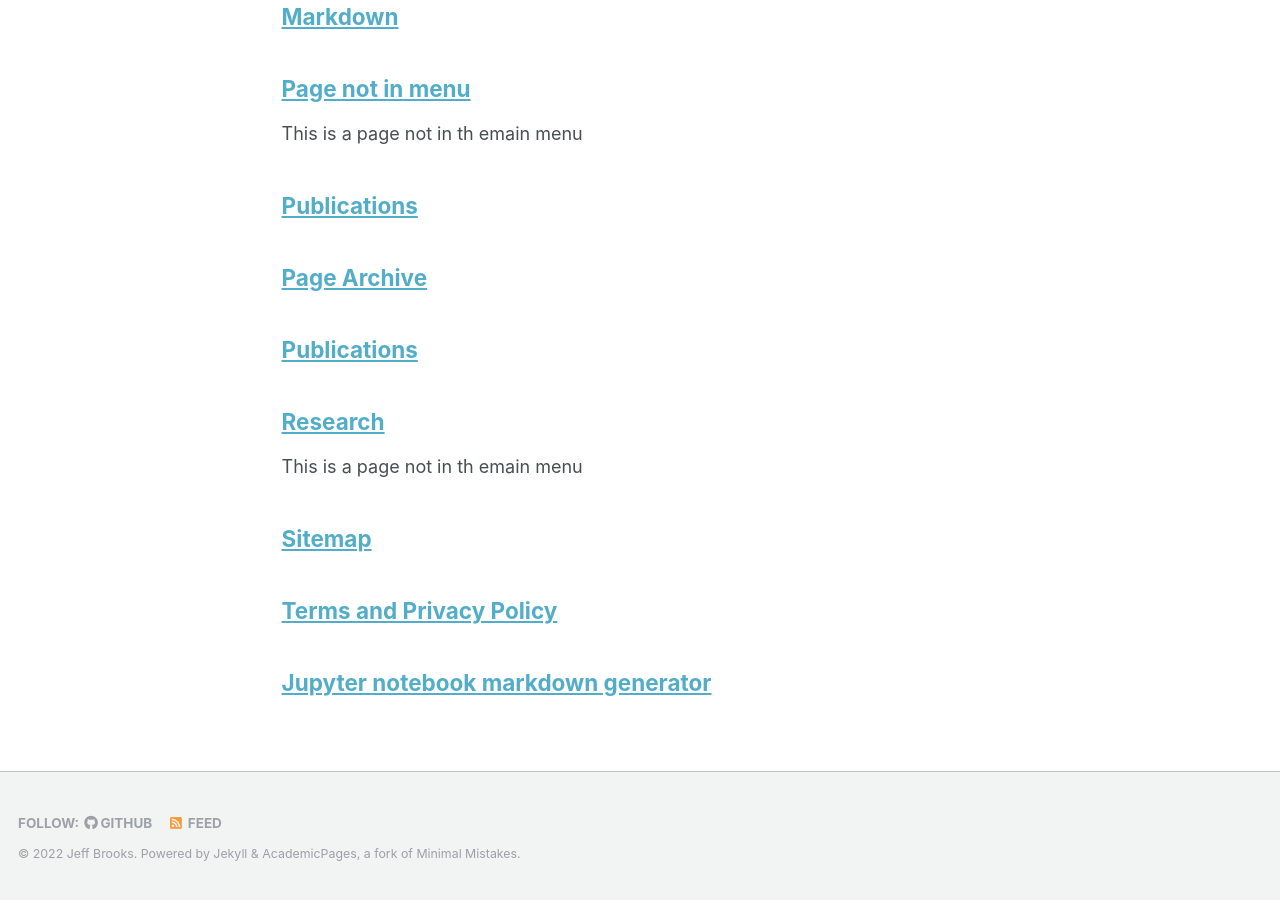
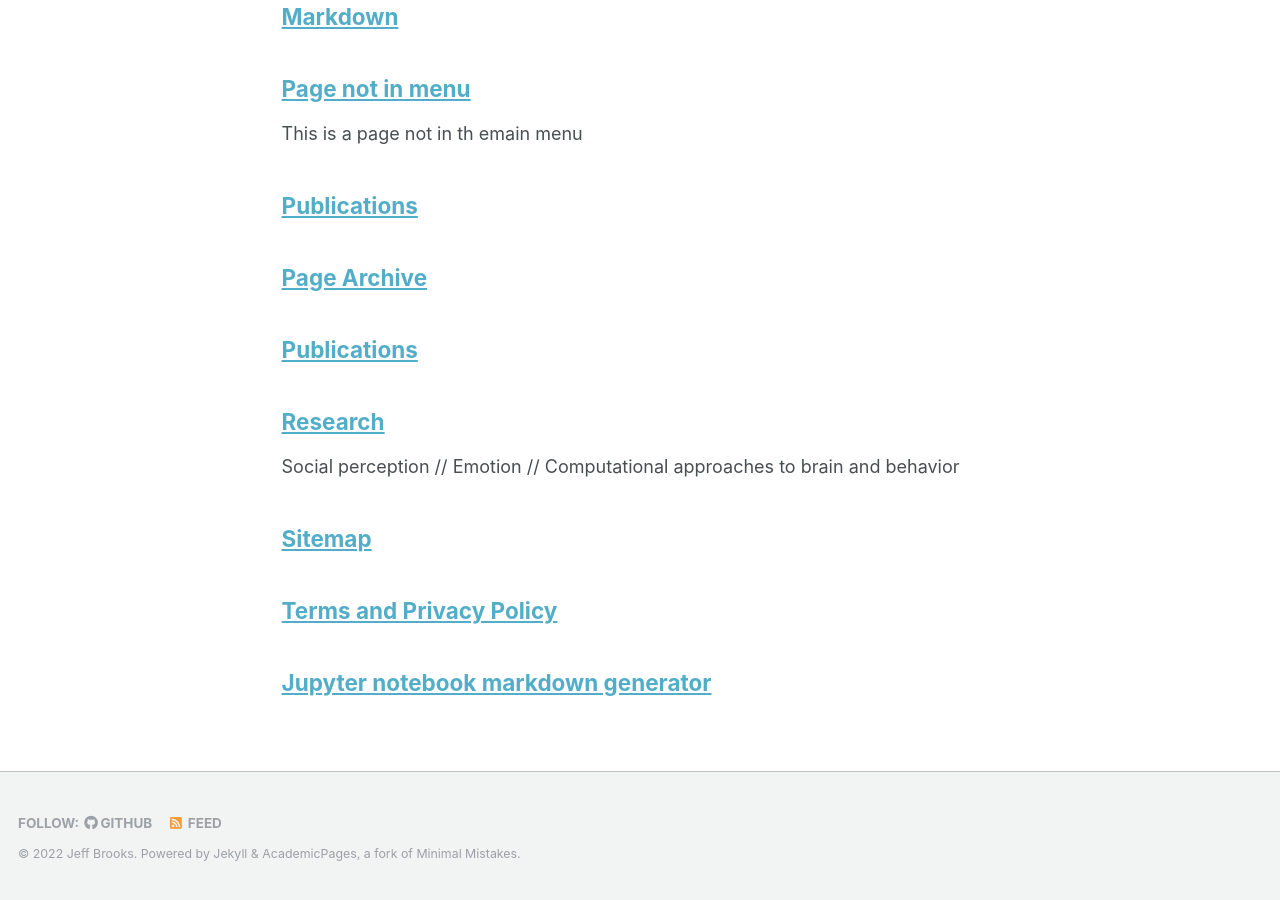
Before and after one commit to jeffreyallenbrooks/jeffreyallenbrooks.github.io, a Jekyll site: the page built from _pages/page-archive.html, in a window 1280 px wide and 900 px high, scrolled down 710 px. Built offline with Jekyll 4.4.1, drawn with Linux system fonts in a browser that asks for light colours.

Commit message:
research.md
fix2

```diff
--- a/research/research.md
+++ b/research/research.md
@@ -1,11 +1,10 @@
 ---
 permalink: /research/
 title: "Research"
-excerpt: "This is a page not in th emain menu"
+excerpt: "Social perception // Emotion // Computational approaches to brain and behavior"
 author_profile: true
 redirect_from:
-  - /research/
-  - /research.html
+  - /research
 ---
 
 Social perception
```
